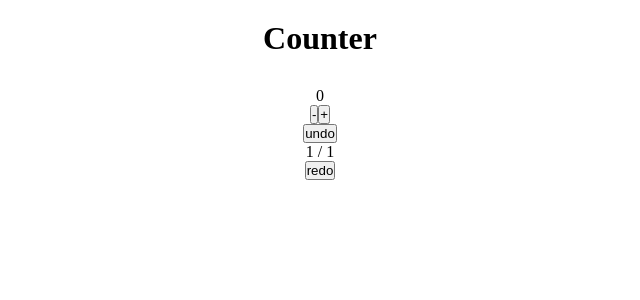
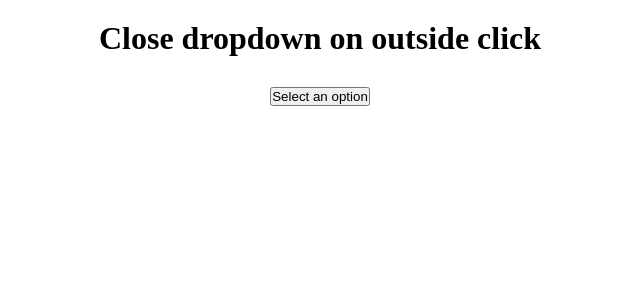
Before and after one commit to priyapop/React-mini-projects, a React (Vite) app: page / in a window 1280 px wide. Shown: the top 300 px of the page, without its empty margins (320-960 px from the left). Built offline with nearby package versions, Linux system fonts and the light colour scheme.

Commit message:
dropdown closes on oustside click

```diff
--- a/src/App.jsx
+++ b/src/App.jsx
@@ -6,6 +6,7 @@ import CountdownTimerTest from "./components/countdown-timer/test";
 import StepProgressBarTest from "./components/step-progress-bar/test";
 import Stopwatch from "./components/stopwatch/stopwatch";
 import Counter from "./components/counter/counter"
+import ClickOutsideDropdown from "./components/dropdown-close/click"
 function App() {
   return (
     <>
@@ -15,7 +16,8 @@ function App() {
         {/* <CountdownTimerTest/> */}
         {/* <StepProgressBarTest/> */}
         {/* <Stopwatch/> */}
-        <Counter/>
+        {/* <Counter/> */}
+        <ClickOutsideDropdown/>
       </div>
     </>
   );
--- /dev/null
+++ b/src/components/dropdown-close/click.jsx
@@ -0,0 +1,42 @@
+//dropdown that closes on outside click
+import React, { useEffect, useRef, useState } from "react";
+
+const ClickOutsideDropdown = () => {
+  const [isOpen, setIsOpen] = useState(false);
+  const dropdownRef = useRef(null);
+  const toggleDropdown = () => setIsOpen(!isOpen);
+  useEffect(() => {
+    if (!isOpen) return;
+
+    const handleClickOutside = (event) => {
+      if (dropdownRef.current && !dropdownRef.current.contains(event.target)) {
+        setIsOpen(false);
+      }
+    };
+    document.addEventListener("mousedown", handleClickOutside);
+    return () => {
+      document.removeEventListener("mousedown", handleClickOutside);
+    };
+  }, [isOpen]);
+  return (
+    <div>
+      <h1>Close dropdown on outside click</h1>
+      <div ref={dropdownRef}>
+        <button variant={"outline"} onClick={toggleDropdown}>
+          Select an option
+        </button>
+        {isOpen && (
+          <div>
+            <div>
+              {["Option 1", "Option 2", "Option 3"].map((option, index) => (
+                <button key={index}>{option}</button>
+              ))}
+            </div>
+          </div>
+        )}
+      </div>
+    </div>
+  );
+};
+
+export default ClickOutsideDropdown;
```
